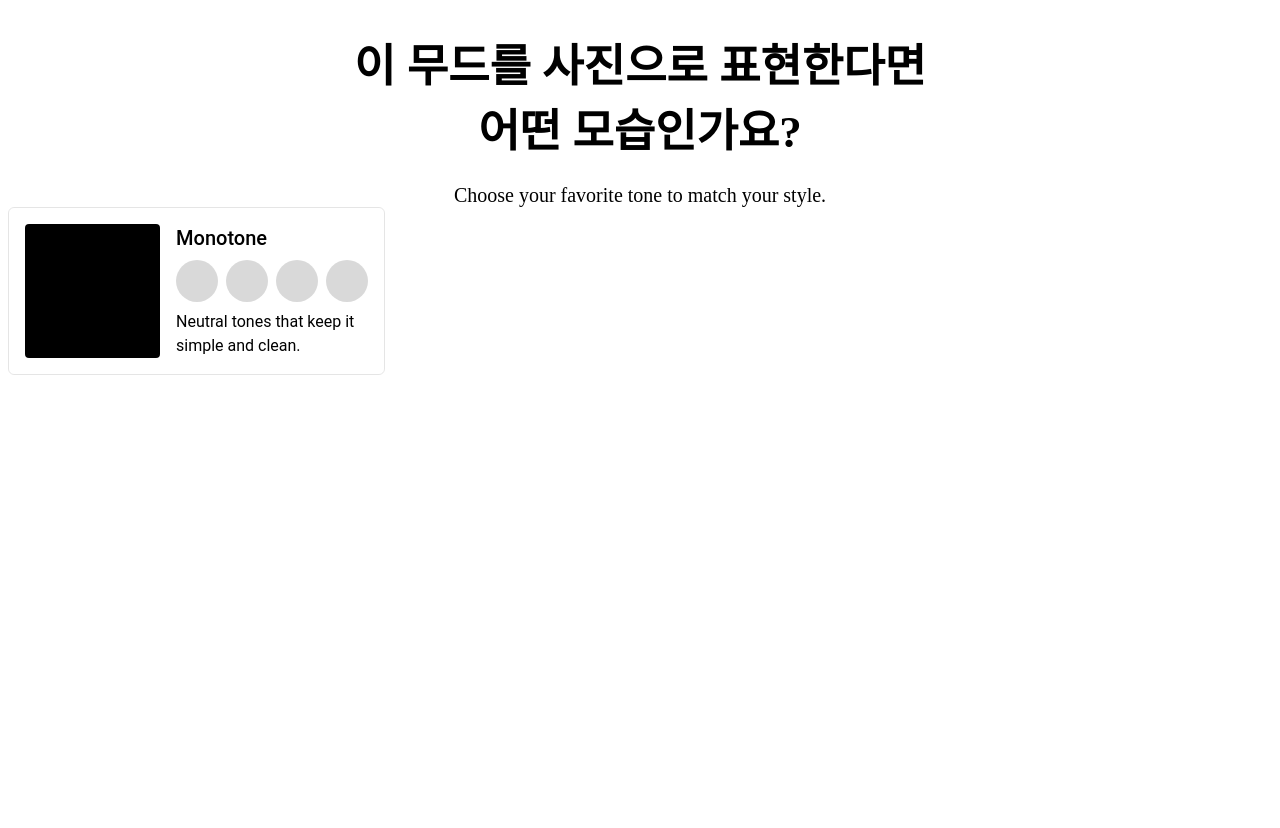
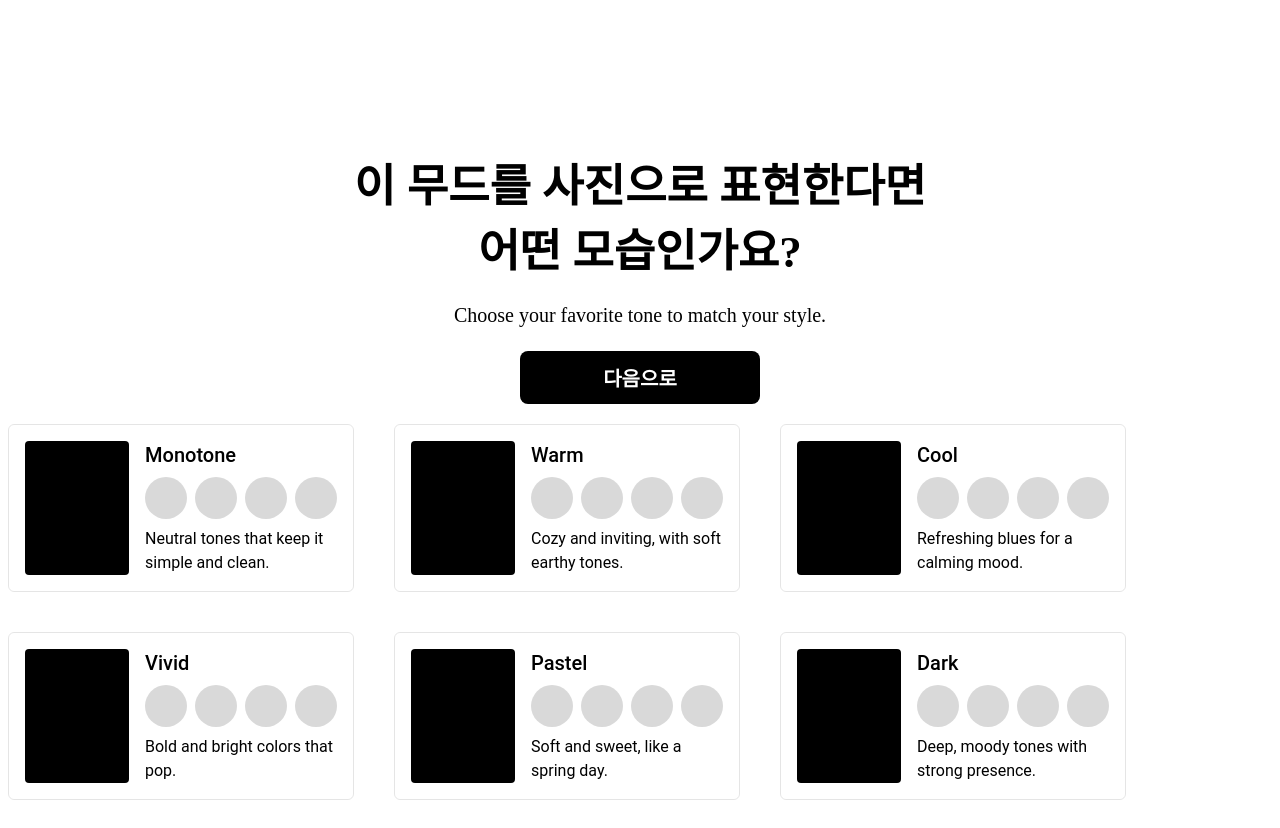
Before and after one commit to hubluish/Moomu, a Next.js app: page /home/home in a window 1280 px wide. Before the commit the page ends 800 px from the top, so only its background shows below. Built offline with nearby package versions, Linux system fonts and the light colour scheme.

Commit message:
[FEAT] Button 컴포넌트 완성
FEAT: 색깔 두가지 종류 줄 수 있는 버튼 컴포넌트를 완성하였습니다.

```diff
--- /dev/null
+++ b/src/components/section/home/Button.module.css
@@ -0,0 +1,38 @@
+.button {
+    display: flex;
+    width: 240px;
+    padding: 12px;
+    flex-direction: column;
+    justify-content: center;
+    align-items: center;
+    border-radius: 8px;
+    border: none;
+    cursor: pointer;
+    margin: 24px auto 0 auto;
+    }
+
+    .text {
+    display: flex;
+    align-items: center;
+    gap: 4px;
+    color: #fff;
+
+    font-family: Pretendard;
+    font-size: 20px;
+    font-style: normal;
+    font-weight: 700;
+    line-height: normal;
+    }
+
+    .black {
+    background: #000;
+    }
+
+    .gradient {
+    background: linear-gradient(90deg, #3d38f5 0%, #8438f5 100%);
+    }
+
+    .icon {
+    width: 24px;
+    height: 24px;
+}
--- /dev/null
+++ b/src/components/section/home/Button.tsx
@@ -0,0 +1,46 @@
+import React from 'react';
+import styles from './Button.module.css';
+
+interface ButtonProps {
+    variant: 'black' | 'gradient';
+    onClick?: () => void;
+    }
+
+    const Button: React.FC<ButtonProps> = ({ variant, onClick }) => {
+    const isGradient = variant === 'gradient';
+
+    return (
+        <button className={`${styles.button} ${isGradient ? styles.gradient : styles.black}`} onClick={onClick}>
+        <span className={styles.text}>
+            {isGradient ? '무드보드 만들기' : '다음으로'}
+            {isGradient && (
+            <svg
+                xmlns="http://www.w3.org/2000/svg"
+                width="24"
+                height="24"
+                viewBox="0 0 24 24"
+                fill="none"
+                className={styles.icon}
+            >
+                <g clipPath="url(#clip0_1033_1195)">
+                <path
+                    d="M9.66667 17.8333L9.06467 16.207C8.276 14.0743 7.88167 13.008 7.1035 12.2298C6.32533 11.4517 5.259 11.0573 3.12633 10.2687L1.5 9.66667L3.12633 9.06467C5.259 8.276 6.32533 7.8805 7.1035 7.1035C7.88167 6.3265 8.276 5.259 9.06467 3.12633L9.66667 1.5L10.2687 3.12633C11.0573 5.259 11.4528 6.32533 12.2298 7.1035C13.0068 7.88167 14.0743 8.276 16.207 9.06467L17.8333 9.66667L16.207 10.2687C14.0743 11.0573 13.008 11.4517 12.2298 12.2298C11.4517 13.008 11.0573 14.0743 10.2687 16.207L9.66667 17.8333ZM19 22.5L18.7422 21.8035C18.4038 20.8888 18.2347 20.4315 17.9022 20.099C17.5685 19.7653 17.1112 19.5962 16.1965 19.259L15.5 19L16.1977 18.7422C17.1112 18.4038 17.5685 18.2347 17.901 17.9022C18.2347 17.5685 18.4038 17.1112 18.741 16.1965L19 15.5L19.2578 16.1965C19.5962 17.1112 19.7653 17.5685 20.0978 17.901C20.4315 18.2347 20.8888 18.4038 21.8035 18.741L22.5 19L21.8023 19.2578C20.8888 19.5962 20.4315 19.7653 20.099 20.0978C19.7653 20.4315 19.5962 20.8888 19.259 21.8035L19 22.5Z"
+                    stroke="white"
+                    strokeWidth="1.75"
+                    strokeLinecap="round"
+                    strokeLinejoin="round"
+                />
+                </g>
+                <defs>
+                <clipPath id="clip0_1033_1195">
+                    <rect width="24" height="24" fill="white" transform="matrix(1 0 0 -1 0 24)" />
+                </clipPath>
+                </defs>
+            </svg>
+            )}
+        </span>
+        </button>
+    );
+};
+
+export default Button;
--- a/src/components/section/home/TitleBlock.tsx
+++ b/src/components/section/home/TitleBlock.tsx
@@ -17,7 +17,7 @@ const TitleBlock: React.FC<TitleBlockProps> = ({ title, subtitle }) => {
 const styles: { [key: string]: React.CSSProperties } = {
   container: {
     width: '1100px',
-    margin: '0 auto',
+    margin: '150px auto 0 auto',
     textAlign: 'center',
   },
   title: {
--- a/src/pages/home/home.module.css
+++ b/src/pages/home/home.module.css
@@ -0,0 +1,25 @@
+    .main {
+    display: flex;
+    flex-direction: column;
+    align-items: center;
+    padding: 40px 0;
+    }
+
+    .gridContainer {
+    display: flex;
+    flex-direction: column;
+    width: 1118px;
+    justify-content: center;
+    align-items: center;
+    padding: 20px 0;
+    margin: 60 auto;
+    gap: 40px;
+    }
+
+    .row {
+    display: flex;
+    width: 1118px;
+    justify-content: center;
+    align-items: center;
+    gap: 40px;
+}
--- a/src/pages/home/home.tsx
+++ b/src/pages/home/home.tsx
@@ -3,6 +3,7 @@ import React from 'react';
 import ColorOption from '../../components/section/home/ColorOption';
 import TitleBlock from '../../components/section/home/TitleBlock';
 import styles from './home.module.css';
+import Button from '../../components/section/home/Button';
 
 function Hello() {
     return (
@@ -11,10 +12,20 @@ function Hello() {
                 title={<>이 무드를 사진으로 표현한다면<br/> 어떤 모습인가요?</>}
                 subtitle="Choose your favorite tone to match your style."
             />
-            <ColorOption
-                title="Monotone"
-                description="Neutral tones that keep it simple and clean."
-            />
+            <Button variant="black"/>
+            <div className={styles.gridContainer}>
+                <div className={styles.row}>
+                    <ColorOption title="Monotone" description="Neutral tones that keep it simple and clean." />
+                    <ColorOption title="Warm" description="Cozy and inviting, with soft earthy tones." />
+                    <ColorOption title="Cool" description="Refreshing blues for a calming mood." />
+                </div>
+                <div className={styles.row}>
+                    <ColorOption title="Vivid" description="Bold and bright colors that pop." />
+                    <ColorOption title="Pastel" description="Soft and sweet, like a spring day." />
+                    <ColorOption title="Dark" description="Deep, moody tones with strong presence." />
+                </div>
+            </div>
+
         </main>
     );
 }
```
